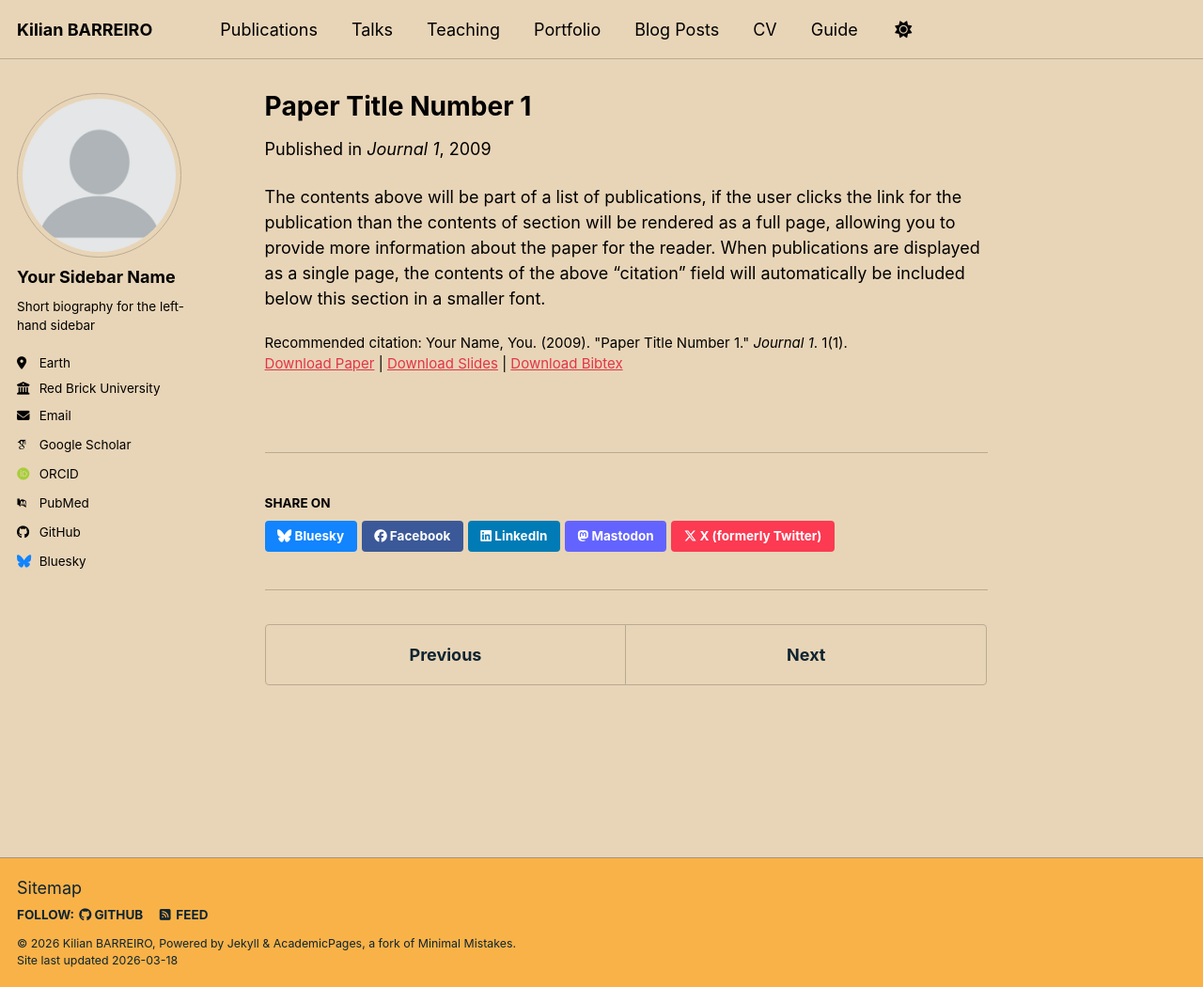
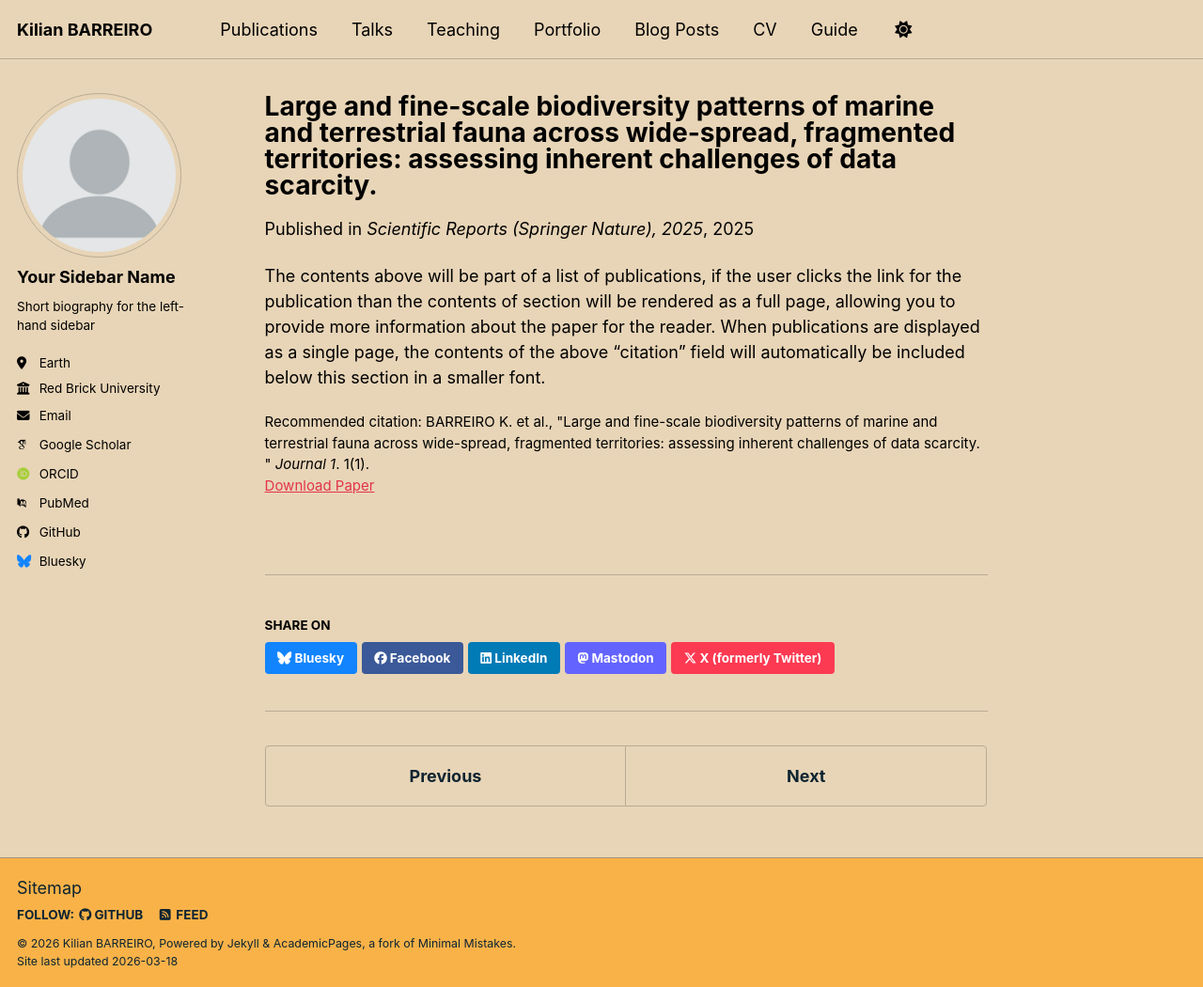
Before and after one commit to KilianBARREIRO/KilianBARREIRO.github.io, a Jekyll site: the page built from _publications/2009-10-01-paper-title-number-1.md, in a window 1280 px wide and 1050 px high. Shown: the whole window at 94% size. Built offline with Jekyll 4.4.1, drawn with Linux system fonts in a browser that asks for light colours; some web fonts are replaced; a script bundle is joined from its source files by our own code; library files that are not in the unit come from our copies.

Commit message:
Rajout article recherche

```diff
--- a/_publications/2009-10-01-paper-title-number-1.md
+++ b/_publications/2009-10-01-paper-title-number-1.md
@@ -1,14 +1,11 @@
 ---
-title: "Paper Title Number 1"
+title: "Large and fine-scale biodiversity patterns of marine and terrestrial fauna across wide-spread, fragmented territories: assessing inherent challenges of data scarcity."
 collection: publications
 category: manuscripts
 permalink: /publication/2009-10-01-paper-title-number-1
-excerpt: 'This paper is about the number 1. The number 2 is left for future work.'
-date: 2009-10-01
-venue: 'Journal 1'
-slidesurl: 'https://academicpages.github.io/files/slides1.pdf'
-paperurl: 'https://academicpages.github.io/files/paper1.pdf'
-bibtexurl: 'https://academicpages.github.io/files/bibtex1.bib'
-citation: 'Your Name, You. (2009). &quot;Paper Title Number 1.&quot; <i>Journal 1</i>. 1(1).'
+date: 2025-07-01
+venue: 'Scientific Reports (Springer Nature), 2025'
+paperurl: 'https://academicpages.github.io/files/2025BarreiroPaper.pdf'
+citation: 'BARREIRO K. et al., &quot;Large and fine-scale biodiversity patterns of marine and terrestrial fauna across wide-spread, fragmented territories: assessing inherent challenges of data scarcity. &quot; <i>Journal 1</i>. 1(1).'
 ---
 The contents above will be part of a list of publications, if the user clicks the link for the publication than the contents of section will be rendered as a full page, allowing you to provide more information about the paper for the reader. When publications are displayed as a single page, the contents of the above "citation" field will automatically be included below this section in a smaller font.
```
Also changed, not shown: 1 other file.
